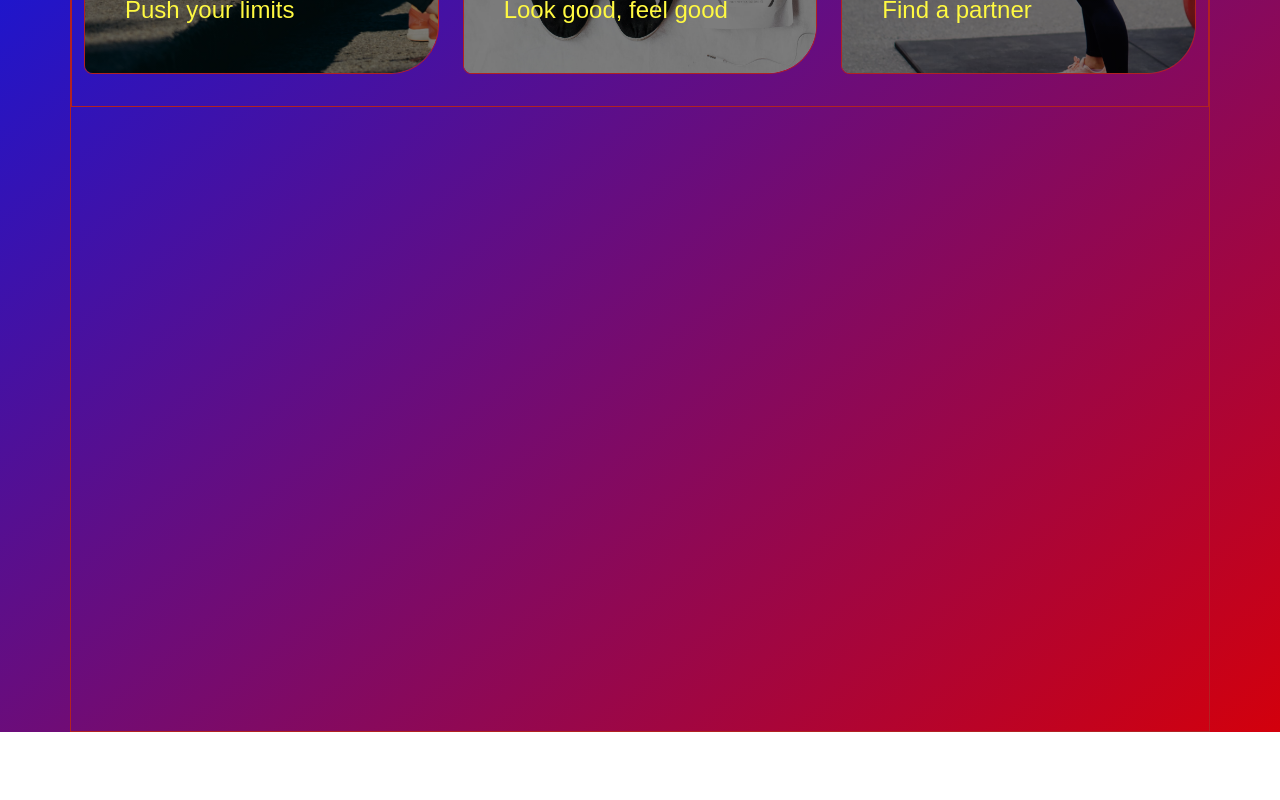
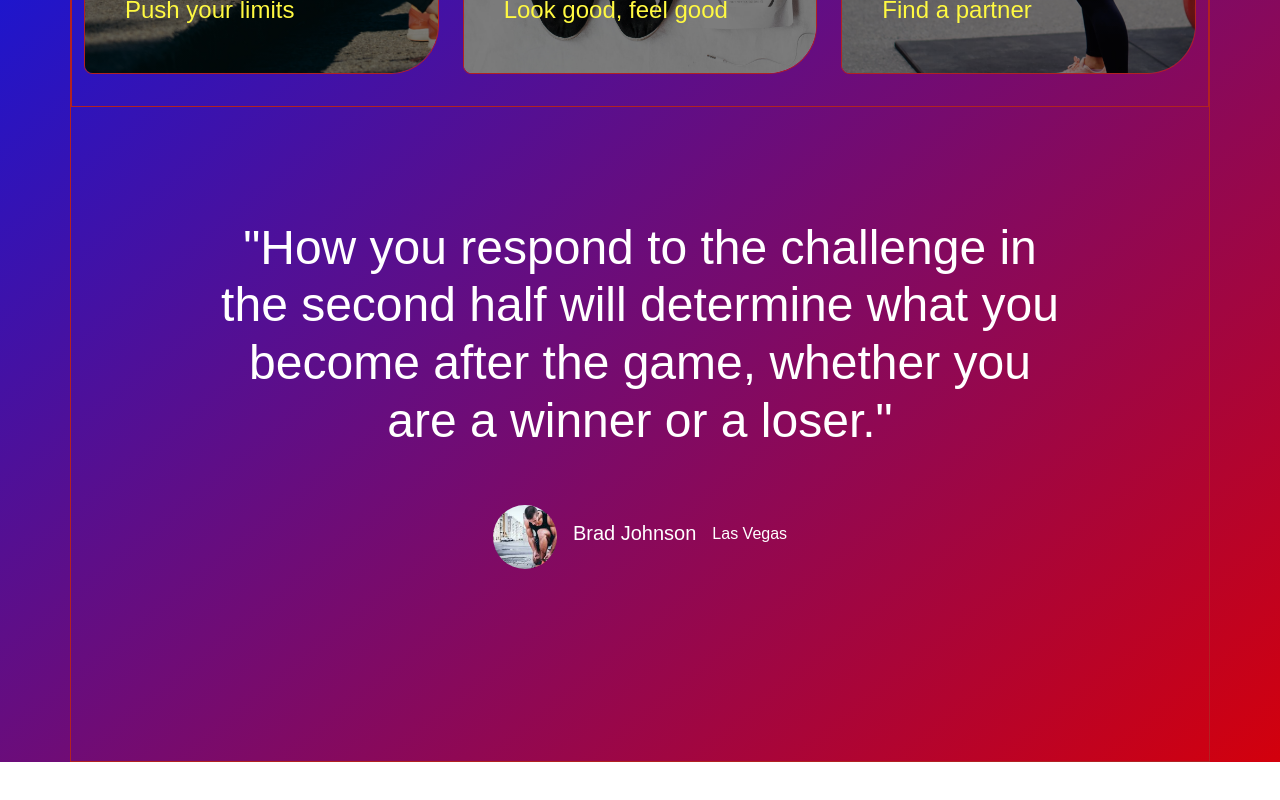
Before and after one commit to DenisConsta/proj-html-vuejs, a Vue app: page / in a window 1280 px wide. Shown: the part 1054-1854 px from the top of the page. Built offline with nearby package versions, Linux system fonts and the light colour scheme; a small style sheet from the web is missing.

Commit message:
[add] content in AppPlaylist

```diff
--- a/src/components/AppPlaylist.vue
+++ b/src/components/AppPlaylist.vue
@@ -32,6 +32,21 @@ export default {
           <AppCard :info="store.thirdCard" />
         </div>
       </div>
+
+      <!-- ? Testimonial -->
+      <div class="testimonial">
+        <h2>
+          "How you respond to the challenge in the second half will determine
+          what you become after the game, whether you are a winner or a loser."
+        </h2>
+
+        <!-- ? Avatar -->
+        <div class="avatar">
+          <img src="../assets/images/avatar-1-2x.jpg" alt="" />
+          <h5>Brad Johnson</h5>
+          <h6>Las Vegas</h6>
+        </div>
+      </div>
     </div>
   </section>
 </template>
@@ -41,7 +56,6 @@ export default {
 @use "../styles/partials/mixin" as *;
 
 section {
-  height: 1015px;
   background-image: linear-gradient(to right bottom, #0219ea, #d3000c);
 
   .container {
@@ -57,5 +71,25 @@ section {
       margin-bottom: 2rem;
     }
   }
+
+  .testimonial {
+    padding-bottom: 12rem;
+    h2 {
+      text-align: center;
+      font-size: 3rem;
+      padding: 2rem 8rem;
+      margin-bottom: 1.5rem;
+    }
+
+    .avatar {
+      @include flexMC("center", "center");
+      gap: 1rem;
+      img {
+        height: 4rem;
+        aspect-ratio: 1/1;
+        border-radius: 50%;
+      }
+    }
+  }
 }
 </style>
--- a/src/components/partials/AppCard.vue
+++ b/src/components/partials/AppCard.vue
@@ -15,13 +15,14 @@ export default {
 
 
 <template>
-  <div class="my-card debug">
+  <div class="my-card debug my-radius">
     <img
+      class="my-radius"
       v-show="info.image != null"
       :src="`/src/assets/images/${info.image}`"
       alt=""
     />
-    <div class="overlay"></div>
+    <div class="overlay my-radius"></div>
     <div class="text">
       <h3>{{ info.title }}</h3>
       <h4>{{ info.subtitle }}</h4>
@@ -34,12 +35,7 @@ export default {
 @use "../../styles/partials/variables" as *;
 @use "../../styles/partials/mixin" as *;
 
-.my-card,
-.my-card img,
-.my-card .overlay {
-  border-radius: 0.5rem;
-  border-bottom-right-radius: 3rem;
-}
+
 .my-card {
   min-height: 435px;
   padding: 2.5rem;
--- a/src/styles/general.scss
+++ b/src/styles/general.scss
@@ -14,6 +14,11 @@ html body {
 
 .debug {
   border: 1px solid firebrick;
+}
+
+.my-radius {
+  border-radius: 0.5rem;
+  border-bottom-right-radius: 3rem;
 }
 
 li {
```
